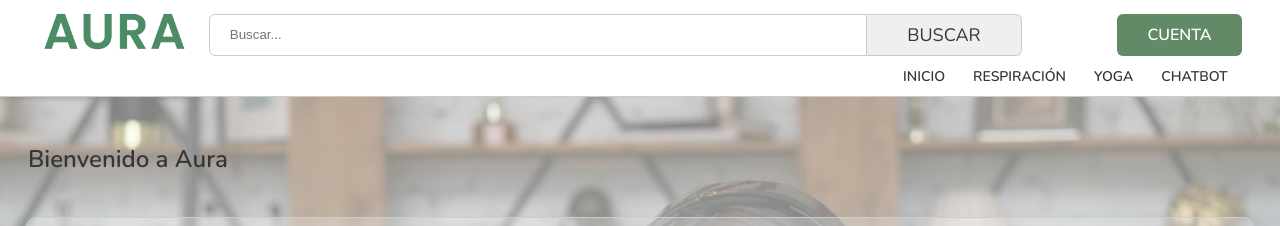
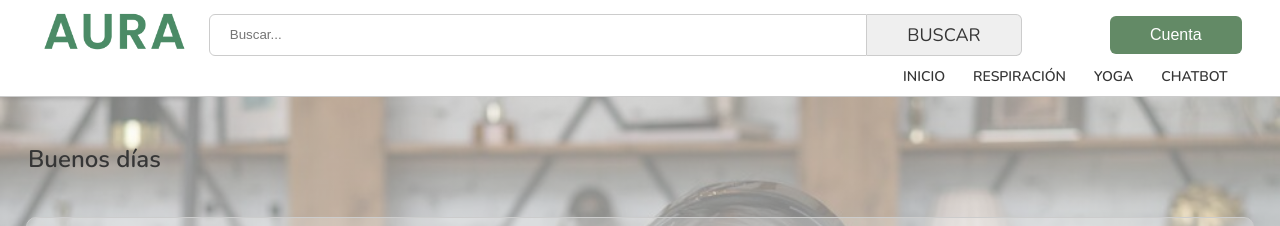
Before and after one commit to AndresAriasDev/Proyecto-Aura-web-React, a React (Vite) app: page / in a window 1280 px wide. Shown: the top 226 px of the page. Built offline with nearby package versions, Linux system fonts and the light colour scheme.

Commit message:
Se creo el login y el sigup y se hizo un avance en como se maneja la logica del registro de los ususario

```diff
--- a/src/Home.jsx
+++ b/src/Home.jsx
@@ -1,6 +1,7 @@
 import { Routes, Route } from 'react-router-dom';
 import Header from './components/Header';  // Importamos Header
 import Footer from './components/Footer';
+import UserProfile from './components/UserProfile';
 import BreathExercises from './pages/BreathExercises';
 import Yoga from './pages/Yoga';
 import Chatbot from './pages/Chatbot';
@@ -17,6 +18,8 @@ function Home() {
         <Route path="/yoga" element={<Yoga />} />
         <Route path="/chatbot" element={<Chatbot />} />
         <Route path="/login" element={<Login />} />
+        <Route path="/userprofile" element={<UserProfile />} />
+        <Route path="/login" element={<Login />} />
       </Routes>
       <Footer />
     </div>
--- a/src/components/Header.jsx
+++ b/src/components/Header.jsx
@@ -1,8 +1,24 @@
-import { Link } from 'react-router-dom';
-import '../styles/Header.css';  // Ajusta la ruta a la nueva ubicación
+import '../styles/Header.css';
+import { Link, useNavigate } from 'react-router-dom';
+import { getAuth } from 'firebase/auth';
 import logo from '../assets/images/Aura-logo-web-500px.png';
 
 function Header() {
+  const navigate = useNavigate();
+
+  const handleAccountClick = () => {
+    const auth = getAuth();
+    const user = auth.currentUser;
+
+    // Si el usuario está logueado, redirigir a UserProfile
+    if (user) {
+      navigate('/userprofile'); // Redirige a UserProfile.jsx
+    } else {
+      // Si no está logueado, redirigir al login
+      navigate('/login'); // Redirige a Login.jsx
+    }
+  };
+
   return (
     <header className="header">
       <div className="container-wrap">
@@ -20,8 +36,7 @@ function Header() {
             </div>
         </div>
         <div className="header-right">
-            <Link to="/account" className="nav-link btn-account">Cuenta
-            </Link>
+        <button onClick={handleAccountClick} className="btn-account">Cuenta</button>
         </div>
         <div className="container-nav-menu">
           <nav className="navbar">
--- a/src/pages/Homepage.jsx
+++ b/src/pages/Homepage.jsx
@@ -21,31 +21,29 @@ function HomePage() {
     const auth = getAuth();
     const user = auth.currentUser;
 
+    // Establecer el saludo según la hora del día (una vez para ambos casos)
+    const currentHour = new Date().getHours();
+    if (currentHour < 12) {
+      setGreeting('Buenos días');
+    } else if (currentHour >= 12 && currentHour < 18) {
+      setGreeting('Buenas tardes');
+    } else {
+      setGreeting('Buenas noches');
+    }
+
     if (user) {
       // Obtener el nombre completo del usuario desde Firestore
       const getUserData = async () => {
         const userDoc = await getDoc(doc(db, 'users', user.uid));
         if (userDoc.exists()) {
           const userData = userDoc.data();
-          setUserName(userData.name.split(' ')[0] || '' );
+          setUserName(userData.name.split(' ')[0] || ''); // Tomar el primer nombre
         }
       };
-
       getUserData();
-
-      // Establecer saludo según la hora del día
-      const currentHour = new Date().getHours();
-      if (currentHour < 12) {
-        setGreeting('Buenos días');
-      } else if (currentHour >= 12 && currentHour < 18) {
-        setGreeting('Buenas tardes');
-      } else {
-        setGreeting('Buenas noches');
-      }
-    }else if(!user){
-      setGreeting('Bienvenido a Aura');
     }
   }, []);
+
 
   return (
     <main className="homepage">
--- a/src/styles/header.css
+++ b/src/styles/header.css
@@ -100,9 +100,10 @@
   }
 
   .btn-account{
-    padding: 10px 30px;
+    padding: 10px 40px;
     color: #ffffff;
     font-size: 16px;
+    border: none;
     border-radius: 6px;
     background: #638A66;
   }
```
